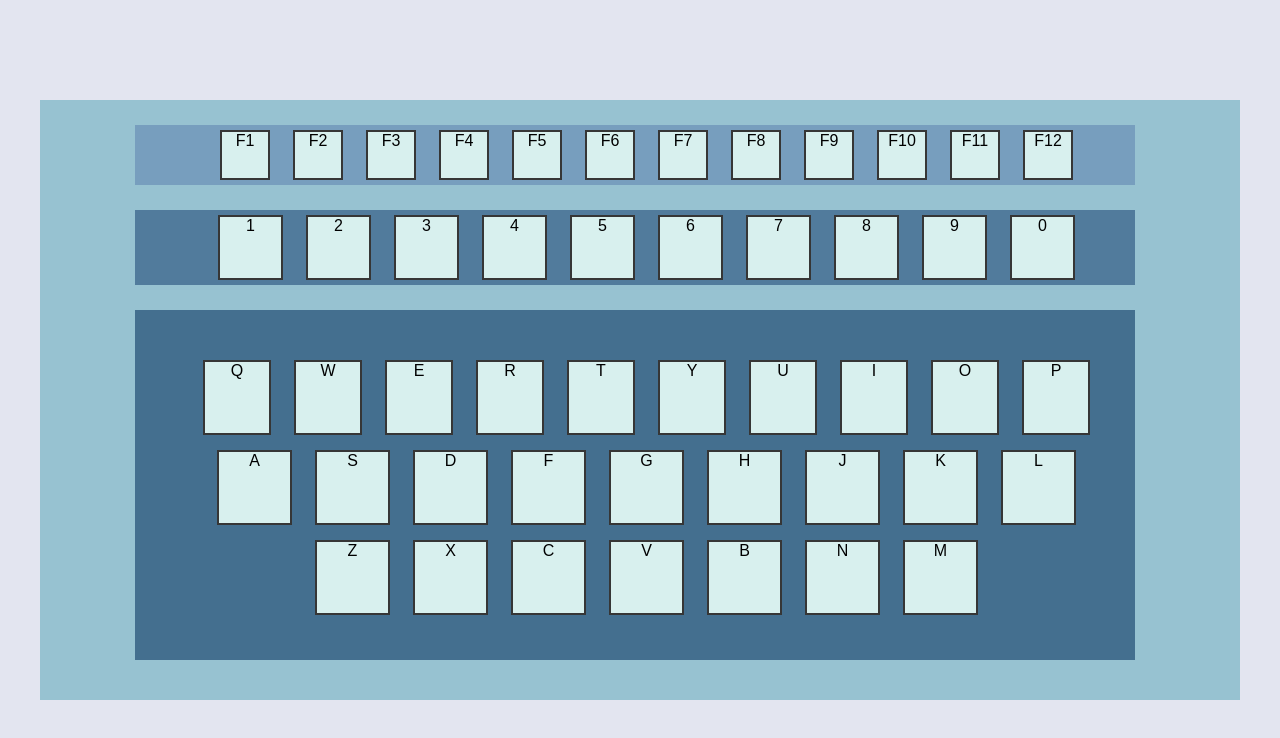
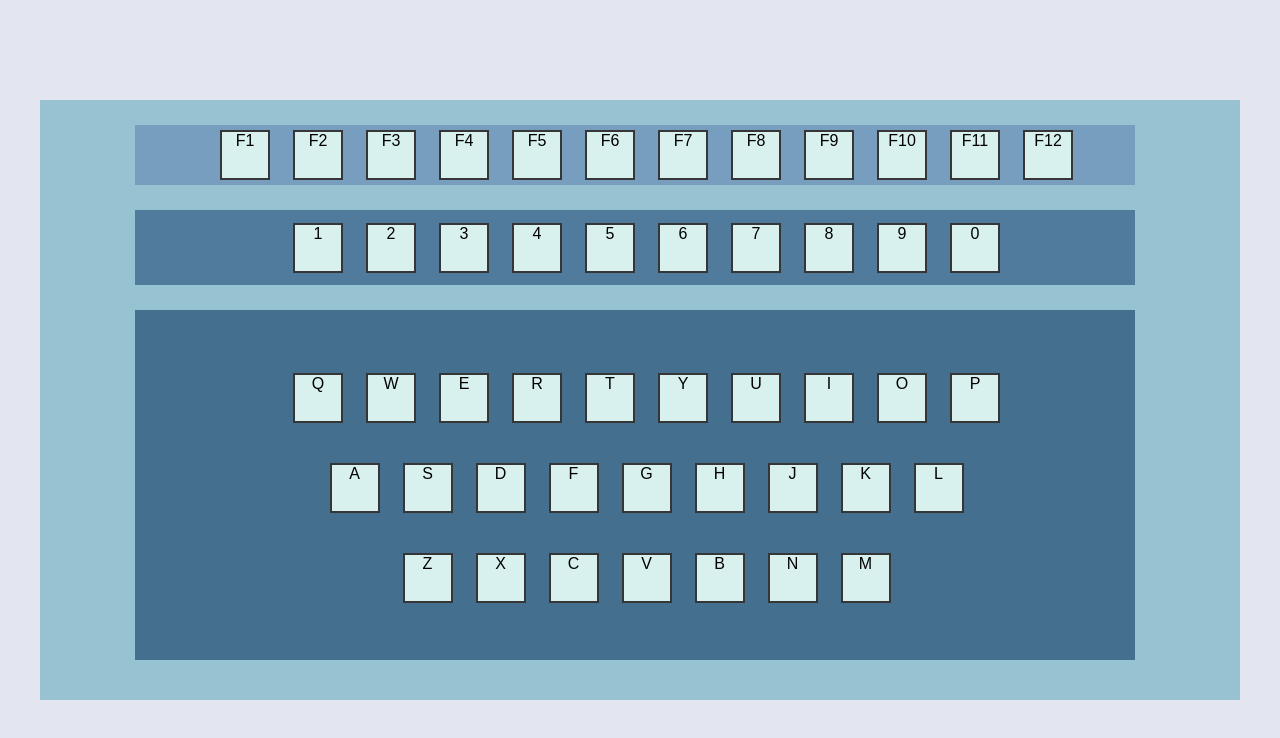
Before and after one commit to amandabudall/avaliacaoteclado, a plain HTML site: page index.html in a window 1280 px wide. Drawn offline with Linux system fonts and the light colour scheme.

Commit message:
dggsgdgs

```diff
--- a/index.html
+++ b/index.html
@@ -24,56 +24,57 @@
         <div class="tecla" id = "tecla123" onkeydown="Pega_Tecla('F12')">F12</div>
       </div>
       <div class="num">
-        <div class="tecla3" id = "tecla49" onkeydown="Pega_Tecla('1')">1</div>
-        <div class="tecla3" id = "tecla50" onkeydown="Pega_Tecla('2')">2</div>
-        <div class="tecla3" id = "tecla51" onkeydown="Pega_Tecla('3')">3</div>
-        <div class="tecla3" id = "tecla52" onkeydown="Pega_Tecla('4')">4</div>
-        <div class="tecla3" id = "tecla53" onkeydown="Pega_Tecla('5')">5</div>
-        <div class="tecla3" id = "tecla54" onkeydown="Pega_Tecla('6')">6</div>
-        <div class="tecla3" id = "tecla55" onkeydown="Pega_Tecla('7')">7</div>
-        <div class="tecla3" id = "tecla56" onkeydown="Pega_Tecla('8')">8</div>
-        <div class="tecla3" id = "tecla57" onkeydown="Pega_Tecla('9')">9</div>
-        <div class="tecla3" id = "tecla48" onkeydown="Pega_Tecla('0')">0</div>
+        <div class="tecla" id = "tecla49" onkeydown="Pega_Tecla('1')">1</div>
+        <div class="tecla" id = "tecla50" onkeydown="Pega_Tecla('2')">2</div>
+        <div class="tecla" id = "tecla51" onkeydown="Pega_Tecla('3')">3</div>
+        <div class="tecla" id = "tecla52" onkeydown="Pega_Tecla('4')">4</div>
+        <div class="tecla" id = "tecla53" onkeydown="Pega_Tecla('5')">5</div>
+        <div class="tecla" id = "tecla54" onkeydown="Pega_Tecla('6')">6</div>
+        <div class="tecla" id = "tecla55" onkeydown="Pega_Tecla('7')">7</div>
+        <div class="tecla" id = "tecla56" onkeydown="Pega_Tecla('8')">8</div>
+        <div class="tecla" id = "tecla57" onkeydown="Pega_Tecla('9')">9</div>
+        <div class="tecla" id = "tecla48" onkeydown="Pega_Tecla('0')">0</div>
       </div>
       <div class="letra">
         <div class="filera1">
-        <div class="tecla2" id = "tecla81" onkeydown="Pega_Tecla('Q')">Q</div>
-        <div class="tecla2" id = "tecla87" onkeydown="Pega_Tecla('W')">W</div>
-        <div class="tecla2" id = "tecla69" onkeydown="Pega_Tecla('E')">E</div>
-        <div class="tecla2" id = "tecla82" onkeydown="Pega_Tecla('R')">R</div>
-        <div class="tecla2" id = "tecla84" onkeydown="Pega_Tecla('T')">T</div>
-        <div class="tecla2" id = "tecla89" onkeydown="Pega_Tecla('Y')">Y</div>
-        <div class="tecla2" id = "tecla85" onkeydown="Pega_Tecla('U')">U</div>
-        <div class="tecla2" id = "tecla73" onkeydown="Pega_Tecla('I')">I</div>
-        <div class="tecla2" id = "tecla79" onkeydown="Pega_Tecla('O')">O</div>
-        <div class="tecla2" id = "tecla80" onkeydown="Pega_Tecla('P')">P</div>
+        <div class="tecla" id = "tecla81" onkeydown="Pega_Tecla('Q')">Q</div>
+        <div class="tecla" id = "tecla87" onkeydown="Pega_Tecla('W')">W</div>
+        <div class="tecla" id = "tecla69" onkeydown="Pega_Tecla('E')">E</div>
+        <div class="tecla" id = "tecla82" onkeydown="Pega_Tecla('R')">R</div>
+        <div class="tecla" id = "tecla84" onkeydown="Pega_Tecla('T')">T</div>
+        <div class="tecla" id = "tecla89" onkeydown="Pega_Tecla('Y')">Y</div>
+        <div class="tecla" id = "tecla85" onkeydown="Pega_Tecla('U')">U</div>
+        <div class="tecla" id = "tecla73" onkeydown="Pega_Tecla('I')">I</div>
+        <div class="tecla" id = "tecla79" onkeydown="Pega_Tecla('O')">O</div>
+        <div class="tecla" id = "tecla80" onkeydown="Pega_Tecla('P')">P</div>
         </div>
         <div class="filera2">
-        <div class="tecla2" id = "tecla65" onkeydown="Pega_Tecla('A')">A</div>
-        <div class="tecla2" id = "tecla83" onkeydown="Pega_Tecla('S')">S</div>
-        <div class="tecla2" id = "tecla68" onkeydown="Pega_Tecla('D')">D</div>
-        <div class="tecla2" id = "tecla70" onkeydown="Pega_Tecla('F')">F</div>
-        <div class="tecla2" id = "tecla71" onkeydown="Pega_Tecla('G')">G</div>
-        <div class="tecla2" id = "tecla72" onkeydown="Pega_Tecla('H')">H</div>
-        <div class="tecla2" id = "tecla74" onkeydown="Pega_Tecla('J')">J</div>
-        <div class="tecla2" id = "tecla75" onkeydown="Pega_Tecla('K')">K</div>
-        <div class="tecla2" id = "tecla76" onkeydown="Pega_Tecla('L')">L</div>
+        <div class="tecla" id = "tecla65" onkeydown="Pega_Tecla('A')">A</div>
+        <div class="tecla" id = "tecla83" onkeydown="Pega_Tecla('S')">S</div>
+        <div class="tecla" id = "tecla68" onkeydown="Pega_Tecla('D')">D</div>
+        <div class="tecla" id = "tecla70" onkeydown="Pega_Tecla('F')">F</div>
+        <div class="tecla" id = "tecla71" onkeydown="Pega_Tecla('G')">G</div>
+        <div class="tecla" id = "tecla72" onkeydown="Pega_Tecla('H')">H</div>
+        <div class="tecla" id = "tecla74" onkeydown="Pega_Tecla('J')">J</div>
+        <div class="tecla" id = "tecla75" onkeydown="Pega_Tecla('K')">K</div>
+        <div class="tecla" id = "tecla76" onkeydown="Pega_Tecla('L')">L</div>
         </div>
         <div class="filera3">
-        <div class="tecla2" id = "tecla90" onkeydown="Pega_Tecla('A')">Z</div>
-        <div class="tecla2" id = "tecla88" onkeydown="Pega_Tecla('A')">X</div>
-        <div class="tecla2" id = "tecla67" onkeydown="Pega_Tecla('A')">C</div>
-        <div class="tecla2" id = "tecla86" onkeydown="Pega_Tecla('A')">V</div>
-        <div class="tecla2" id = "tecla66" onkeydown="Pega_Tecla('A')">B</div>
-        <div class="tecla2" id = "tecla78" onkeydown="Pega_Tecla('A')">N</div>
-        <div class="tecla2" id = "tecla77" onkeydown="Pega_Tecla('A')">M</div>
+        <div class="tecla" id = "tecla90" onkeydown="Pega_Tecla('A')">Z</div>
+        <div class="tecla" id = "tecla88" onkeydown="Pega_Tecla('A')">X</div>
+        <div class="tecla" id = "tecla67" onkeydown="Pega_Tecla('A')">C</div>
+        <div class="tecla" id = "tecla86" onkeydown="Pega_Tecla('A')">V</div>
+        <div class="tecla" id = "tecla66" onkeydown="Pega_Tecla('A')">B</div>
+        <div class="tecla" id = "tecla78" onkeydown="Pega_Tecla('A')">N</div>
+        <div class="tecla" id = "tecla77" onkeydown="Pega_Tecla('A')">M</div>
         </div>
       </div>
    </div>
 </body>
 
 <script>
-    document.onkeydown
+
+    document.onkeydown = Pega_Tecla;
 
     function Pega_Tecla(e)
     {
@@ -84,9 +85,8 @@
         e = e || window.event;
         tecla = e.keyCode;
         if(texto = e){
-        document.getElementById("tecla"+tecla).style.backgroundColor = "#1d3557";
-        $("#tecla"+tecla).siblings().css({"backgroundColor": " # "});
-
+            $(".tecla").css({"backgroundColor": "rgb(216, 240, 238)"});
+            document.getElementById("tecla"+tecla).style.backgroundColor = "hsl(241, 31%, 33%)";
         }
         console.log(tecla); // MOSTRA O CÓDIGO DA TECLA PRESSIONADA
 
```
Lines whose indentation alone changed are shown as unchanged.
